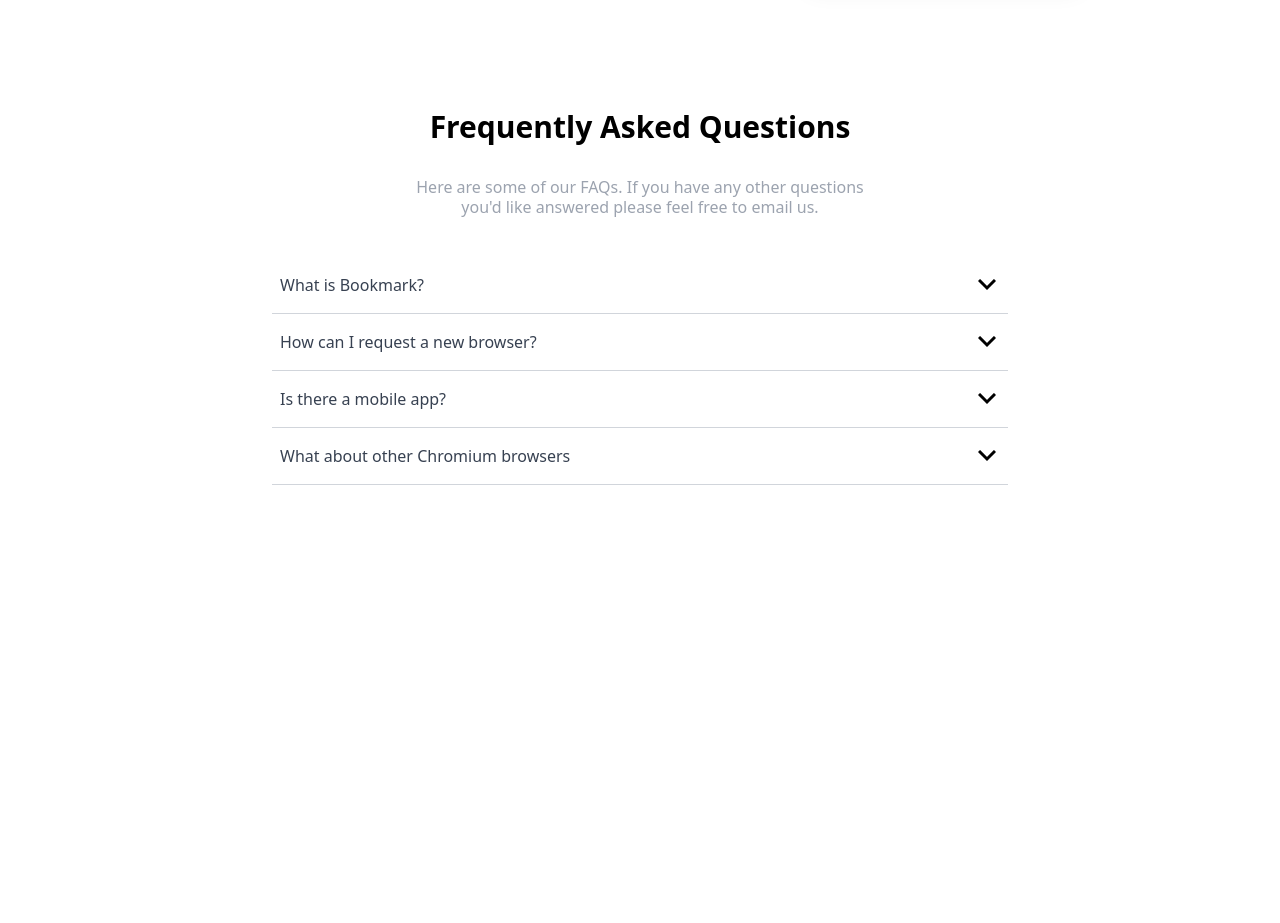
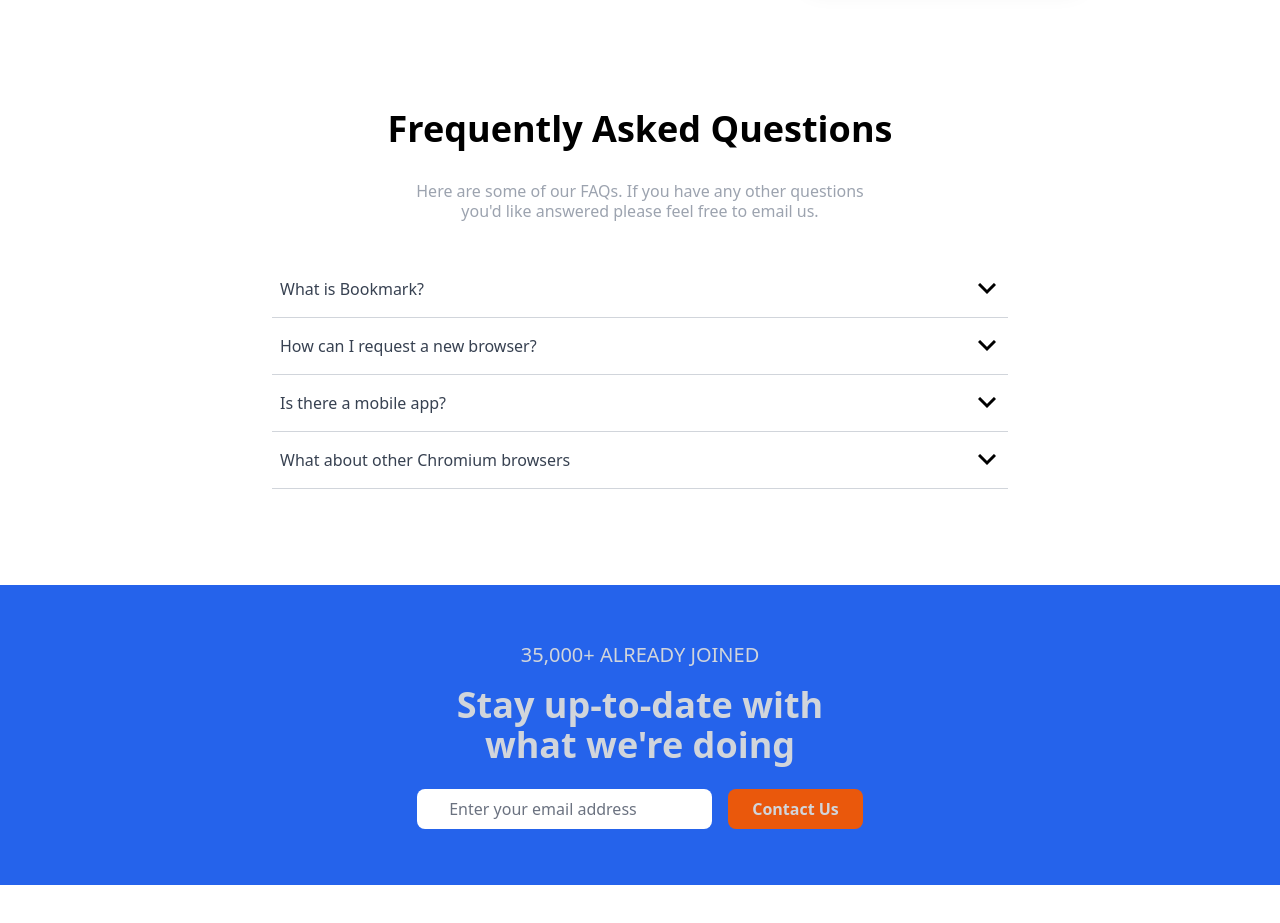
Before and after one commit to syedfaheem27/bookmarks-manager, a website: page src/index.html in a window 1280 px wide. Shown: the part 2097-3020 px from the top of the page. Before the commit the page ends 2678 px from the top, so only its background shows below. Drawn offline with Linux system fonts and the light colour scheme.

Commit message:
Add newsletter section and it's styling

```diff
--- a/src/index.html
+++ b/src/index.html
@@ -385,7 +385,7 @@
       <div
         class="md:container max-w-lg mx-auto flex flex-col gap-y-8 items-center text-center"
       >
-        <h1 class="text-3xl lg:text-4sxl font-bold">
+        <h1 class="text-3xl lg:text-4xl font-bold">
           Frequently Asked Questions
         </h1>
         <p class="max-w-md text-gray-400 text-md leading-5 dark:text-gray-500">
@@ -555,5 +555,36 @@
         </div>
       </div>
     </section>
+    <!-- Newsletter section -->
+    <section
+      id="newsletter"
+      class="mt-20 mb-12 bg-blue-600 dark:bg-blue-950/20 px-6 py-12 text-gray-300"
+    >
+      <!-- Container -->
+      <div
+        class="md:container max-w-lg mx-auto text-center flex flex-col gap-y-4 items-center py-2"
+      >
+        <h2 class="text-lg lg:text-xl uppercase">35,000+ already joined</h2>
+        <div
+          class="font-bold text-3xl lg:text-4xl max-w-md md:max-w-lg lg:max-w-md"
+        >
+          Stay up-to-date with what we're doing
+        </div>
+        <div
+          class="flex flex-col gap-y-2 items-center lg:flex-row lg:gap-x-4 lg:mt-2"
+        >
+          <input
+            type="text"
+            class="px-8 py-2 rounded-lg placeholder:text-gray-500"
+            placeholder="Enter your email address"
+          />
+          <button
+            class="px-6 py-2 rounded-lg bg-orange-600 dark:bg-orange-700 hover:opacity-90 dark:hover:opacity-60 font-bold"
+          >
+            Contact Us
+          </button>
+        </div>
+      </div>
+    </section>
   </body>
 </html>
```
Also changed, not shown: src/css/style.css.
